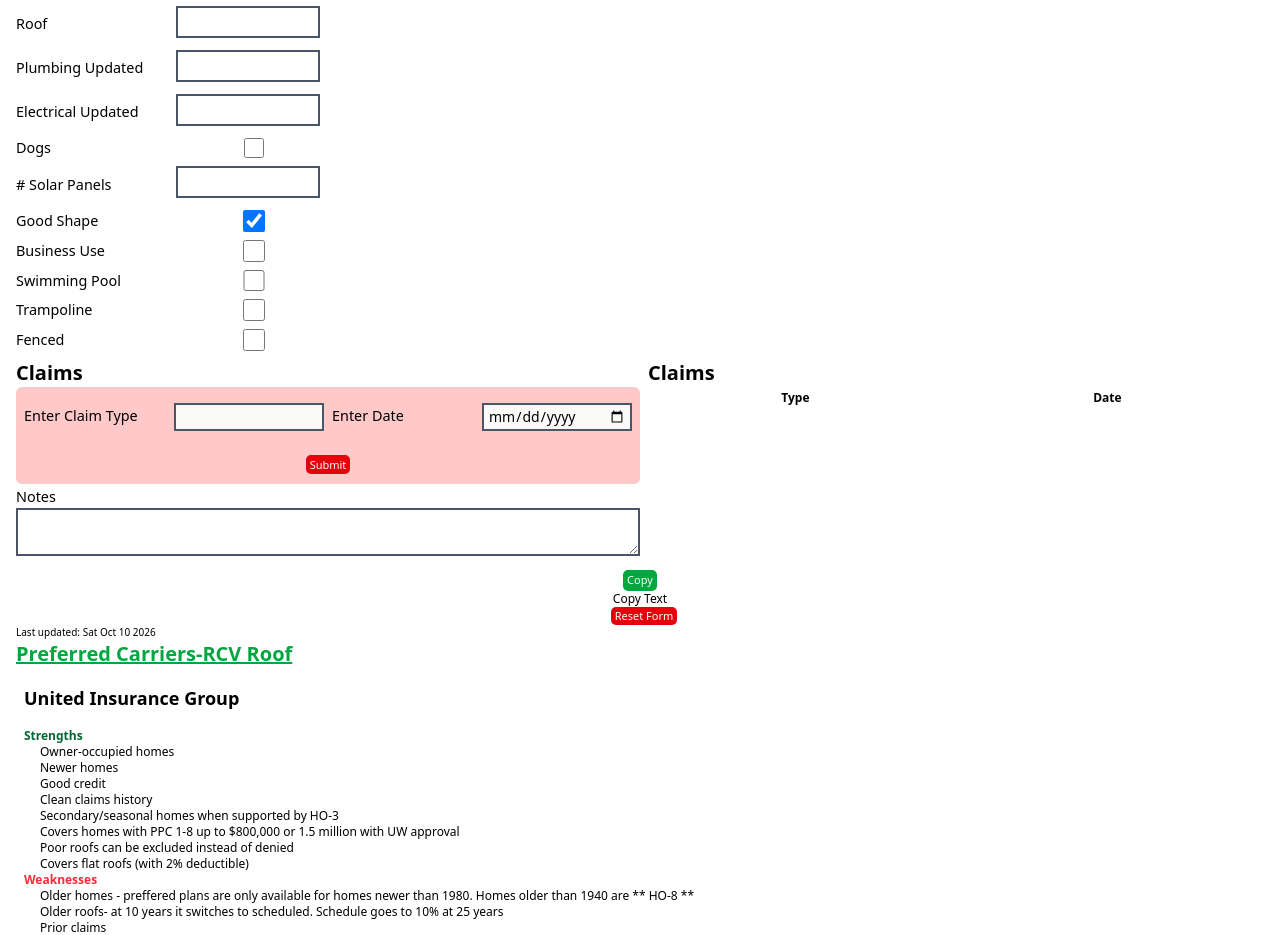
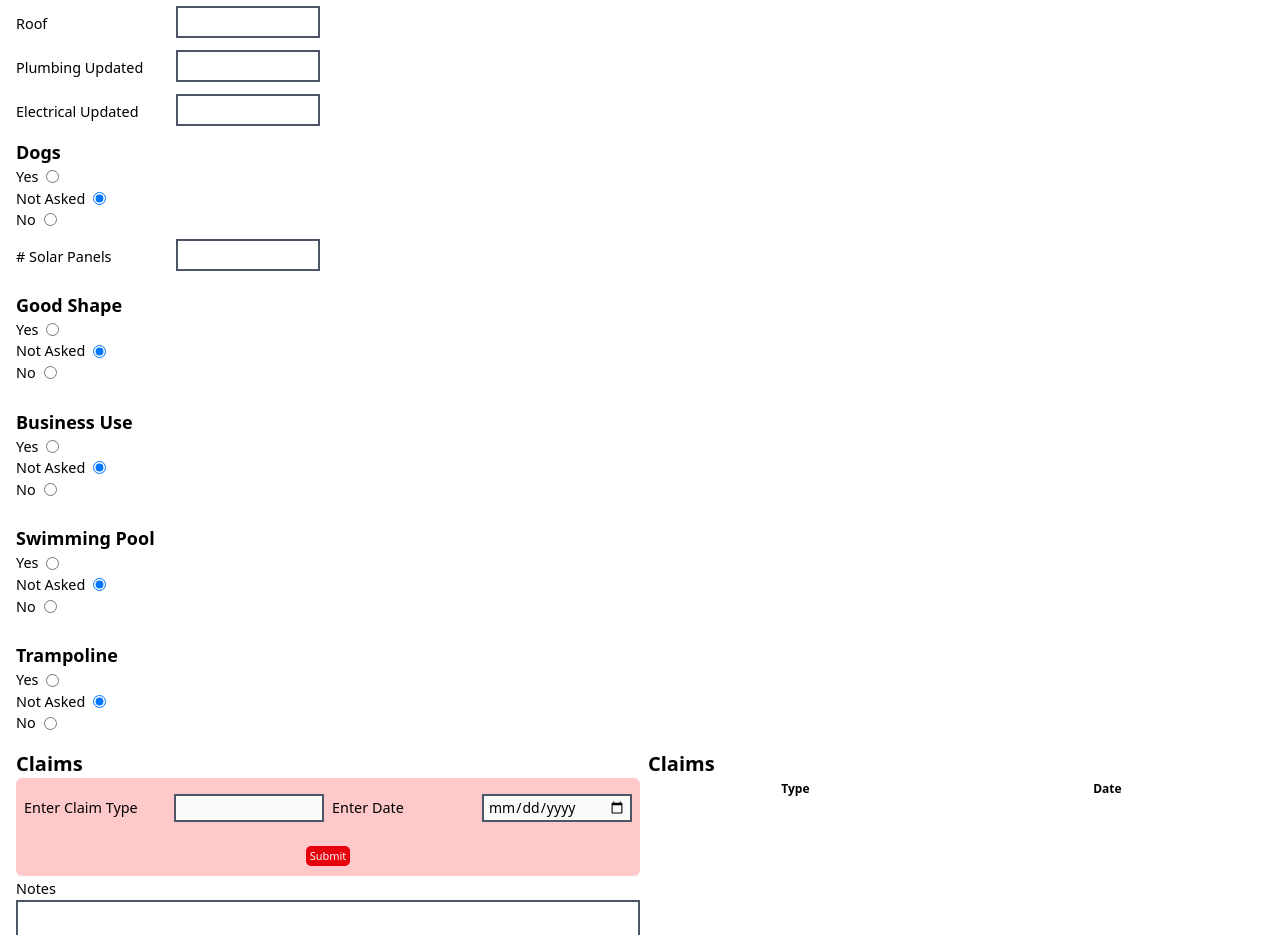
Before and after one commit to Jpatrick6420/propertyandcasualtywebsite, a React (Vite) app: page / in a window 1280 px wide. Shown: the part 1220-2155 px from the top of the page. Built offline with nearby package versions, Linux system fonts and the light colour scheme.

Commit message:
added radio buttons

```diff
--- a/src/components/RadioInput.jsx
+++ b/src/components/RadioInput.jsx
@@ -1,20 +1,25 @@
 import { formatName } from "../helper/helper";
 
-function RadioInput({ value, options, onChange, name }) {
+function RadioInput({ value, options, onChange, name, label }) {
   return (
-    <div>
+    <div className="my-2">
+      <h3 className="text-lg font-bold">{label}</h3>
+
       {options.map((option) => {
         return (
-          <>
-            <label>{formatName(option)}</label>
-            <input
-              key={option}
-              type="radio"
-              name={name}
-              id={option}
-              checked={value == option ? true : false}
-            />
-          </>
+          <div key={option} className="flex items-center">
+            <label className="text-[10px] flex items-center gap-2 ">
+              {formatName(option, "_")}
+              <input
+                type="radio"
+                className="text-[10px]"
+                name={name}
+                value={option}
+                checked={option == value}
+                onChange={onChange}
+              />
+            </label>
+          </div>
         );
       })}
     </div>
--- a/src/features/CallForm.jsx
+++ b/src/features/CallForm.jsx
@@ -40,15 +40,15 @@ function CallForm() {
       yearBuilt: "",
       plumbingUpdated: "",
       electricalUpdated: "",
-      dogs: false,
+      dogs: "not_asked",
       dogTypes: [],
       solar: "",
-      goodShape: true,
-      businessUse: false,
-      swimmingPool: false,
-      fenced: false,
+      goodShape: "not_asked",
+      businessUse: "not_asked",
+      swimmingPool: "not_asked",
+      fenced: "not_asked",
       claims: [],
-      trampoline: false,
+      trampoline: "not_asked",
       addresses: [],
       notes: "",
     },
@@ -67,7 +67,6 @@ function CallForm() {
     setCurrentData(initInfo);
   };
   const updateItem = (e, item, attribute) => {
-    e.preventDefault();
     setCurrentData((prev) => ({
       ...prev,
       [item]: { ...prev[item], [attribute]: e.target.value },
--- a/src/features/FormResultsSection.jsx
+++ b/src/features/FormResultsSection.jsx
@@ -76,16 +76,16 @@ ${
 Dog Types: ${
       currentData.home.dogs
         ? currentData.home.dogTypes
-            ?.map((dog, i) => `${i + 1}) ${dog}`)
+            ?.map((dog, i) => `${i + 1}) ${formatName(dog)}`)
             .join(", ")
         : "No"
     }
 Solar: ${currentData.home.solar || "No"}
-Good Shape: ${currentData.home.goodShape ? "Yes" : "No"}
-Business Use: ${currentData.home.businessUse ? "Yes" : "No"}
-Swimming Pool: ${currentData.home.swimmingPool ? "Yes" : "No"}
-Fenced: ${currentData.home.fenced ? "Yes" : "No"}
-Trampoline: ${currentData.home.trampoline ? "Yes" : "No"}
+Good Shape: ${formatName(currentData.home.goodShape, "_")}
+Business Use: ${formatName(currentData.home.goodShape, "_")}
+Swimming Pool: ${formatName(currentData.home.swimmingPool, "_")}
+Fenced: ${formatName(currentData.home.fenced, "_")}
+Trampoline: ${formatName(currentData.home.trampoline, "_")}
 
 Home Claims:
 ${
--- a/src/features/HomeSection.jsx
+++ b/src/features/HomeSection.jsx
@@ -2,12 +2,14 @@ import { useState } from "react";
 import ClaimsResults from "./ClaimsResults";
 import TextInput from "../components/TextInput";
 import ClaimsSection from "./ClaimsSection";
+import RadioInput from "../components/RadioInput";
+import { formatName } from "../helper/helper";
 function HomeSection({
   setCurrentData,
   currentData,
   updateItem,
   addNewItem,
-  handleCheckbox,
+  // handleCheckbox,
 }) {
   const [dogTypeEntry, setDogTypeEntry] = useState("");
 
@@ -15,7 +17,7 @@ function HomeSection({
     e.preventDefault();
     if (!dogTypeEntry) return;
 
-    addNewItem(e, "home", "dogTypes", dogTypeEntry);
+    addNewItem(e, "home", "dogTypes", formatName(dogTypeEntry));
     setDogTypeEntry("");
   };
 
@@ -64,7 +66,7 @@ function HomeSection({
         />
       </div>
       <div>
-        <div className="grid md:grid-cols-8   mb-2 ">
+        {/* <div className="grid md:grid-cols-8   mb-2 ">
           <label className="text-sm">Dogs</label>
           <input
             className="ml-2"
@@ -72,9 +74,16 @@ function HomeSection({
             checked={currentData.home.dogs}
             onChange={() => handleCheckbox("home", "dogs")}
           />
-        </div>
+        </div> */}
+        <RadioInput
+          value={currentData.home.dogs}
+          options={["yes", "not_asked", "no"]}
+          onChange={(e) => updateItem(e, "home", "dogs")}
+          name="dogs"
+          label="Dogs"
+        />
 
-        {currentData.home.dogs && (
+        {currentData.home.dogs === "yes" && (
           <section>
             <div className="grid grid-cols-4">
               <TextInput
@@ -125,56 +134,89 @@ function HomeSection({
         />
       </div>
       <div className="grid md:grid-cols-8 my-2">
-        <label>Good Shape</label>
+        {/* <label>Good Shape</label>
         <input
           type="checkbox"
           className="ml-2"
           checked={currentData.home.goodShape}
           onChange={() => handleCheckbox("home", "goodShape")}
-        />
-        {/* <RadioInput
+        /> */}
+        <RadioInput
           value={currentData.home.goodShape}
           options={["yes", "not_asked", "no"]}
           onChange={(e) => updateItem(e, "home", "goodShape")}
           name="goodShape"
-        /> */}
-      </div>
-      <div className="grid md:grid-cols-8 my-2">
-        <label>Business Use</label>
-        <input
-          type="checkbox"
-          className="ml-2"
-          checked={currentData.home.businessUse}
-          onChange={() => handleCheckbox("home", "businessUse")}
+          label="Good Shape"
         />
       </div>
       <div className="grid md:grid-cols-8 my-2">
-        <label>Swimming Pool</label>
+        <RadioInput
+          value={currentData.home.businessUse}
+          options={["yes", "not_asked", "no"]}
+          onChange={(e) => updateItem(e, "home", "businessUse")}
+          name="businessUse"
+          label="Business Use"
+        />
+
+        {/* <label>Business Use</label>
+        // <input
+        //   type="checkbox"
+        //   className="ml-2"
+        //   checked={currentData.home.businessUse}
+        //   onChange={() => handleCheckbox("home", "businessUse")}
+        // /> */}
+      </div>
+      <div className="grid md:grid-cols-8 my-2">
+        {/* <label>Swimming Pool</label>
         <input
           type="checkbox"
           className="ml-2"
           checked={currentData.home.swimmingPool}
           onChange={() => handleCheckbox("home", "swimmingPool")}
+        /> */}
+        <RadioInput
+          value={currentData.home.swimmingPool}
+          options={["yes", "not_asked", "no"]}
+          onChange={(e) => updateItem(e, "home", "swimmingPool")}
+          name="swimmingPool"
+          label="Swimming Pool"
         />
       </div>
       <div className="grid md:grid-cols-8 my-2">
-        <label className="pr-2">Trampoline</label>
+        {/* <label className="pr-2">Trampoline</label>
         <input
           type="checkbox"
           className="ml-2"
           checked={currentData.home.trampoline}
           onChange={() => handleCheckbox("home", "trampoline")}
+        /> */}
+        <RadioInput
+          value={currentData.home.trampoline}
+          options={["yes", "not_asked", "no"]}
+          onChange={(e) => updateItem(e, "home", "trampoline")}
+          name="trampoline"
+          label="Trampoline"
         />
       </div>
-      <div className="grid md:grid-cols-8 my-2">
-        <label className="pr-2">Fenced</label>
+      {(currentData.home.swimmingPool === "yes" ||
+        currentData.home.trampoline == "yes") && (
+        <div className="grid md:grid-cols-8 my-2">
+          {/* <label className="pr-2">Fenced</label>
         <input
           type="checkbox"
           className="ml-2"
           checked={currentData.home.fenced}
           onChange={() => handleCheckbox("home", "fenced")}
-        />
-      </div>
+        /> */}
+          <RadioInput
+            value={currentData.home.fenced}
+            options={["yes", "not_asked", "no"]}
+            onChange={(e) => updateItem(e, "home", "fenced")}
+            name="fenced"
+            label="Fenced"
+          />
+        </div>
+      )}
       <section className="grid md:grid-cols-2">
         <div>
           {/* <HomeClaimsSection handleCurrentData={setCurrentData} /> */}
```
